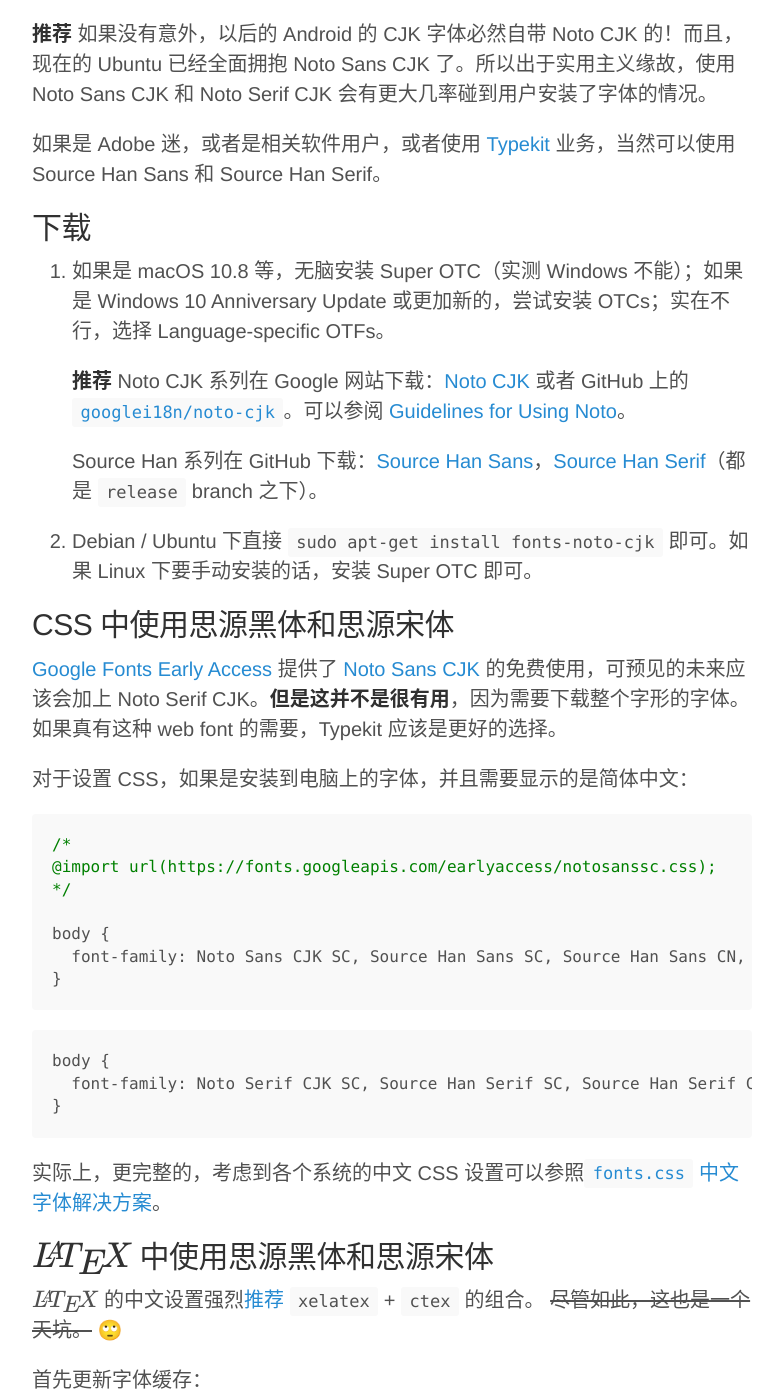
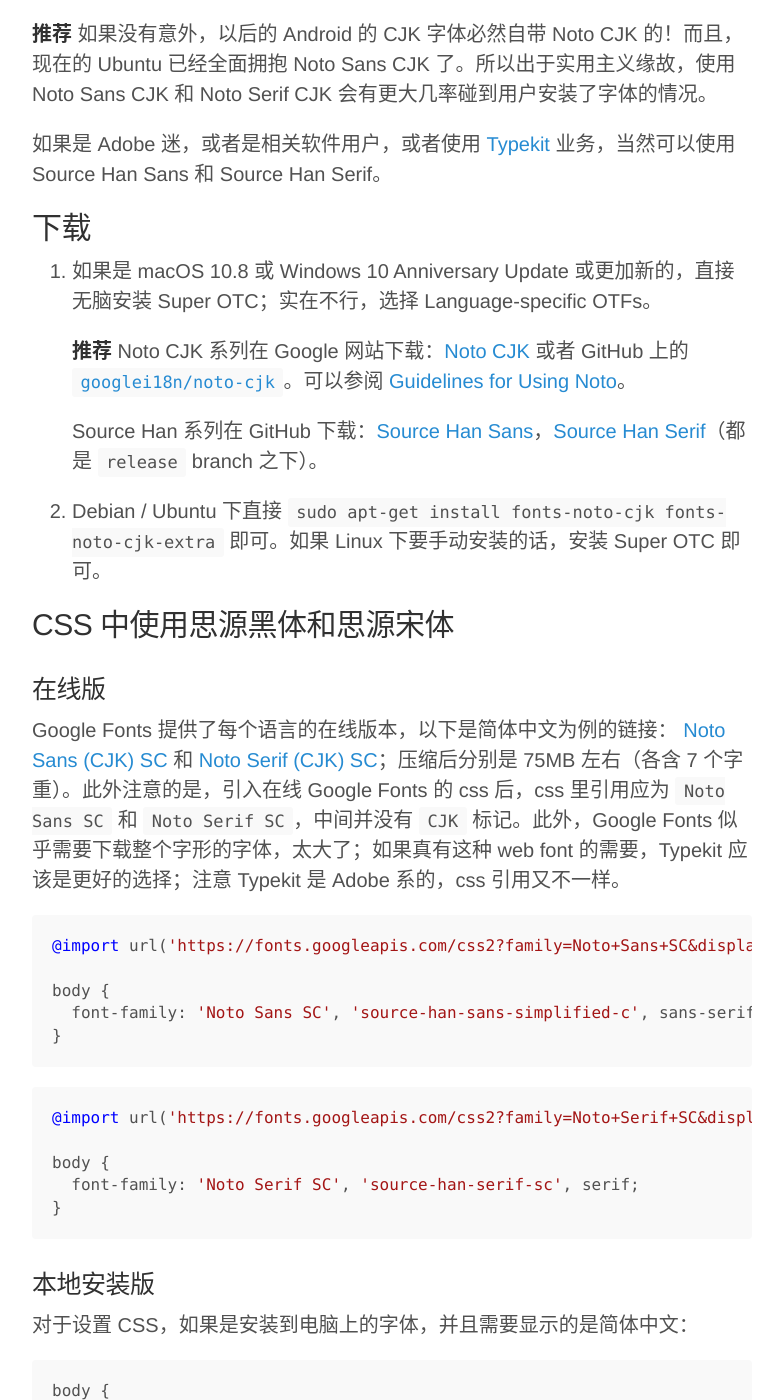
Before and after one commit to fyears/fyears.github.io, a Jekyll site: the page built from _posts/2017-04-04-source-han-sans-and-source-han-serif.md, in a window 1280 px wide and 1400 px high, scrolled down 636 px. Shown: the whole window, without its empty margins (248-1031 px from the left). Built offline with Jekyll 4.4.1, drawn with Linux system fonts in a browser that asks for light colours; formulas are drawn with MathJax 3; comment, search, counter and statistics services are not loaded; some of the changed text lies outside the part shown.

Commit message:
update new info of fonts

````diff
--- a/_posts/2017-04-04-source-han-sans-and-source-han-serif.md
+++ b/_posts/2017-04-04-source-han-sans-and-source-han-serif.md
@@ -26,36 +26,73 @@
 
 ## 下载
 
-1. 如果是 macOS 10.8 等，无脑安装 Super OTC（实测 Windows 不能）；如果是 Windows 10 Anniversary Update 或更加新的，尝试安装 OTCs；实在不行，选择 Language-specific OTFs。
+1. 如果是 macOS 10.8 或 Windows 10 Anniversary Update 或更加新的，直接无脑安装 Super OTC；实在不行，选择 Language-specific OTFs。
 
     **推荐** Noto CJK 系列在 Google 网站下载：[Noto CJK](https://www.google.com/get/noto/help/cjk/) 或者 GitHub 上的 [`googlei18n/noto-cjk`](https://github.com/googlei18n/noto-cjk)。可以参阅 [Guidelines for Using Noto](https://www.google.com/get/noto/help/guidelines/)。
 
     Source Han 系列在 GitHub 下载：[Source Han Sans](https://github.com/adobe-fonts/source-han-sans/tree/release)，[Source Han Serif](https://github.com/adobe-fonts/source-han-serif/tree/release/)（都是 `release` branch 之下）。
 
-2. Debian / Ubuntu 下直接 `sudo apt-get install fonts-noto-cjk` 即可。如果 Linux 下要手动安装的话，安装 Super OTC 即可。
+2. Debian / Ubuntu 下直接 `sudo apt-get install fonts-noto-cjk fonts-noto-cjk-extra` 即可。如果 Linux 下要手动安装的话，安装 Super OTC 即可。
 
 ## CSS 中使用思源黑体和思源宋体
 
-[Google Fonts Early Access](https://fonts.google.com/earlyaccess) 提供了 [Noto Sans CJK](https://fonts.google.com/earlyaccess#Noto+Sans+SC) 的免费使用，可预见的未来应该会加上 Noto Serif CJK。**但是这并不是很有用**，因为需要下载整个字形的字体。如果真有这种 web font 的需要，Typekit 应该是更好的选择。
+
+### 在线版
+
+Google Fonts 提供了每个语言的在线版本，以下是简体中文为例的链接： [Noto Sans (CJK) SC](https://fonts.google.com/noto/specimen/Noto+Sans+SC) 和 [Noto Serif (CJK) SC](https://fonts.google.com/noto/specimen/Noto+Serif+SC)；压缩后分别是 75MB 左右（各含 7 个字重）。此外注意的是，引入在线 Google Fonts 的 css 后，css 里引用应为 `Noto Sans SC` 和 `Noto Serif SC`，中间并没有 `CJK` 标记。此外，Google Fonts 似乎需要下载整个字形的字体，太大了；如果真有这种 web font 的需要，Typekit 应该是更好的选择；注意 Typekit 是 Adobe 系的，css 引用又不一样。
+
+```css
+@import url('https://fonts.googleapis.com/css2?family=Noto+Sans+SC&display=swap');
+
+body {
+  font-family: 'Noto Sans SC', 'source-han-sans-simplified-c', sans-serif;
+}
+```
+
+```css
+@import url('https://fonts.googleapis.com/css2?family=Noto+Serif+SC&display=swap');
+
+body {
+  font-family: 'Noto Serif SC', 'source-han-serif-sc', serif;
+}
+```
+
+### 本地安装版
 
 对于设置 CSS，如果是安装到电脑上的字体，并且需要显示的是简体中文：
 
 ```css
-/*
-@import url(https://fonts.googleapis.com/earlyaccess/notosanssc.css);
-*/
-
 body {
-  font-family: Noto Sans CJK SC, Source Han Sans SC, Source Han Sans CN, sans-serif;
-}
-```
-```css
-body {
-  font-family: Noto Serif CJK SC, Source Han Serif SC, Source Han Serif CN, serif;
+  font-family: 'Noto Sans CJK SC', 'Noto Sans CJK', 'Source Han Sans SC', 'Source Han Sans CN', 'Source Han Sans', sans-serif;
 }
 ```
 
-实际上，更完整的，考虑到各个系统的中文 CSS 设置可以参照[`fonts.css` 中文字体解决方案](https://zenozeng.github.io/fonts.css/)。
+```css
+body {
+  font-family: 'Noto Serif CJK SC', 'Noto Serif CJK', 'Source Han Serif SC', 'Source Han Serif CN', 'Source Han Serif', serif;
+}
+```
+
+实际上，考虑到各个系统的中文 CSS 设置可以参照[`fonts.css` 中文字体解决方案](https://zenozeng.github.io/fonts.css/)。
+
+Bonus: [知乎](https://zhihu.com)网站的字体 css 是 `font-family: -apple-system,BlinkMacSystemFont,Helvetica Neue,PingFang SC,Microsoft YaHei,Source Han Sans SC,Noto Sans CJK SC,WenQuanYi Micro Hei,sans-serif;` ，使用方式与本文所述大同小异。
+
+### 混合版
+
+也许，这才是适应所有字体名称变种的版本？？？
+
+```css
+body {
+  font-family: 'Noto Sans CJK SC', 'Noto Sans CJK', 'Source Han Sans SC', 'Source Han Sans CN', 'Source Han Sans', 'Noto Sans SC', 'source-han-sans-simplified-c',sans-serif;
+}
+```
+
+```css
+body {
+  font-family: 'Noto Serif CJK SC', 'Noto Serif CJK', 'Source Han Serif SC', 'Source Han Serif CN', 'Source Han Serif', 'Noto Serif SC', 'source-han-serif-sc', serif;
+}
+```
+
 
 ## $\LaTeX$ 中使用思源黑体和思源宋体
 
@@ -94,9 +131,12 @@
 
 ## 效果
 
-来一段林肯的《Gettysburg Address 葛底斯堡演说》中文版吧，用思源宋体展示，摘自[维基百科](https://zh.wikipedia.org/wiki/%E8%93%8B%E8%8C%B2%E5%A0%A1%E6%BC%94%E8%AA%AA)：
+来一段林肯的《Gettysburg Address 葛底斯堡演说》中文版吧，用思源宋体展示（基于 Google Fonts 加载），摘自[维基百科](https://zh.wikipedia.org/wiki/%E8%93%8B%E8%8C%B2%E5%A0%A1%E6%BC%94%E8%AA%AA)：
 
-<blockquote style="font-family: Noto Serif CJK SC, Source Han Serif SC;">
+<style>
+@import url('https://fonts.googleapis.com/css2?family=Noto+Serif+SC&display=swap');
+</style>
+<blockquote style="font-family: 'Noto Serif CJK SC', 'Noto Serif CJK', 'Source Han Serif SC', 'Source Han Serif CN', 'Source Han Serif', 'Noto Serif SC', 'source-han-serif-sc';">
 <p>先人立国已逾八十有七载。立国以自由，众生平等乃国本也。</p>
 <p>今逢内争，欲明以此为本之国能永存否。今聚战场，欲以方寸之地奉我勇士。勇士者，为国捐躯舍生取义，奉以此地安之，义举也。</p>
 <p>然复往广推，此地难奉，遑论祭或圣之。众勇士，或存或亡，皆战于此，已奉祭于斯，我等绵力不能增其圣以毫厘，或减以寸分。吾等今日所言，世人将漠之，记忆必短；然勇士事迹，量不致或忘丝毫。吾尚存者，当担所余大任；承烈士遗志，倍吾力于未竟之业；神佑吾国，当获自由之新生；民有、民治、民享之政必永续于世。</p>
````
